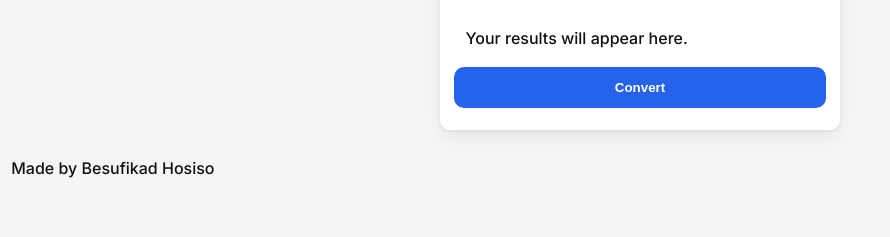
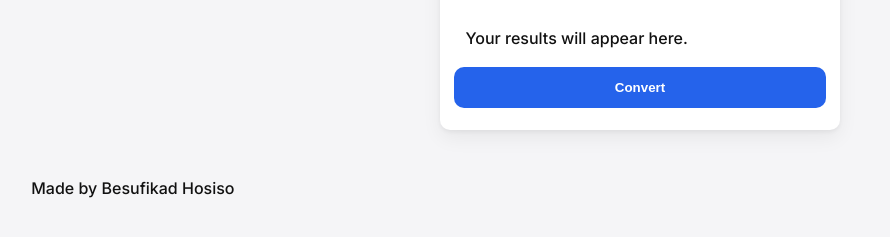
Before and after one commit to BesuHosiso/Temp-Converter, a plain HTML site: page index.html in a window 1280 px wide. Shown: the part 141-378 px from the top of the page, without its empty margins (0-890 px from the left). Drawn offline with Linux system fonts and the light colour scheme.

Commit message:
Add footer styles to style.css

```diff
--- a/style.css
+++ b/style.css
@@ -138,3 +138,10 @@ border-bottom: 1.8px solid #777;
     gap: 14px;
     width: 100%;
 }
+
+footer {
+  margin-top: auto;
+  padding: 20px;
+  font-size: 0.8rem;
+  color: var(--secondary-color);
+}
```
